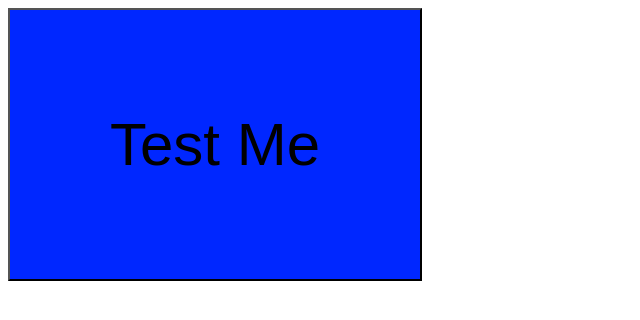
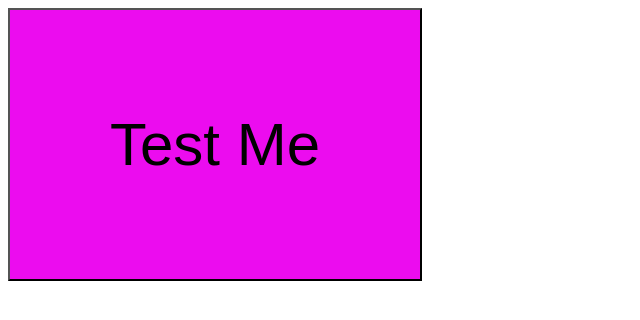
Before and after one commit to clementsim23/figma-test, a plain HTML site: page index.html in a window 1280 px wide. Shown: the whole page, without its empty margins (0-640 px from the left). Drawn offline with Linux system fonts and the light colour scheme.

Commit message:
not sure why i need to commit when this was pulled. strange

```diff
--- a/vars.css
+++ b/vars.css
@@ -3,5 +3,5 @@
  */
 
 :root {
-  --clement-trial-color-button-primary: #0027ff;
+  --clement-trial-color-button-primary: #ec0cef;
 }
```
